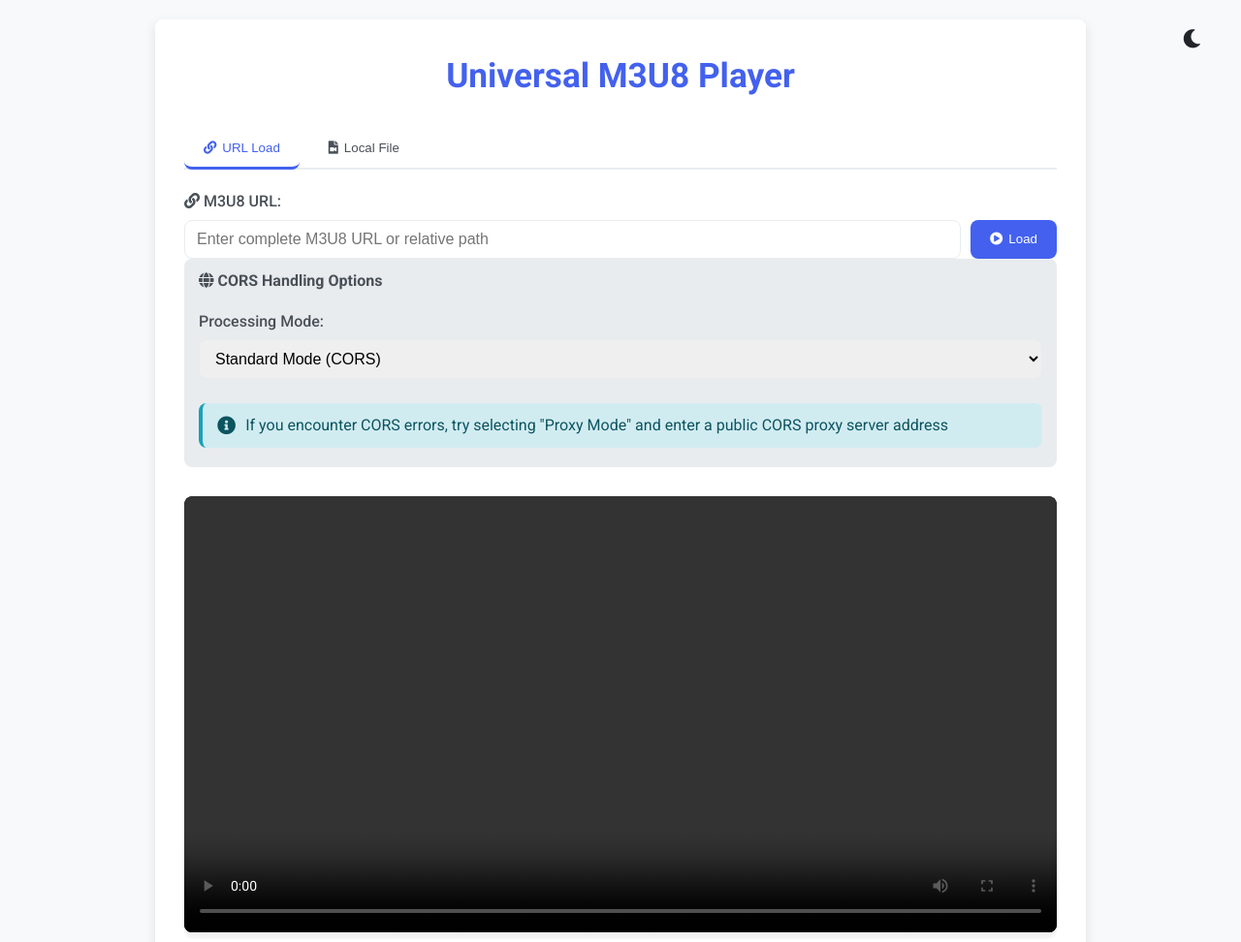
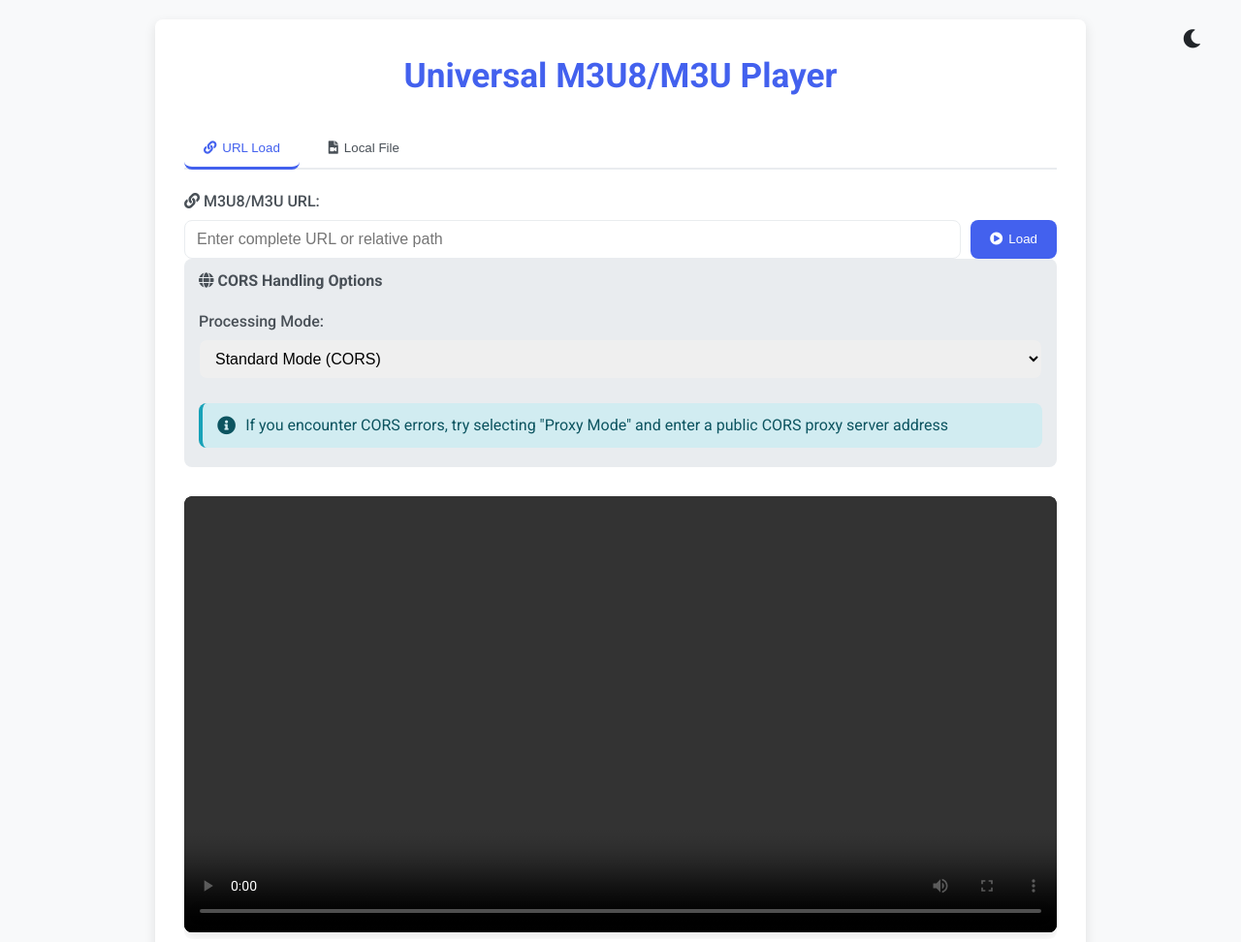
Before and after one commit to Sunstar16/Famous-Jailbreaks-As-PWAs, a plain HTML site: page index.html in a window 1280 px wide. Shown: the top 972 px of the page at 97% size. Drawn offline with nearby package versions, Linux system fonts and the light colour scheme.

Commit message:
Update index.html

```diff
--- a/index.html
+++ b/index.html
@@ -344,7 +344,7 @@
     </button>
 
     <div class="container">
-        <h1>Universal M3U8 Player</h1>
+        <h1>Universal M3U8/M3U Player</h1>
 
         <div class="tabs">
             <button class="tab active" data-target="url-tab">
@@ -357,9 +357,9 @@
 
         <div id="url-tab" class="tab-content active">
             <div class="input-group">
-                <label for="m3u8-url"><i class="fas fa-link"></i> M3U8 URL:</label>
+                <label for="m3u8-url"><i class="fas fa-link"></i> M3U8/M3U URL:</label>
                 <div class="url-action">
-                    <input type="text" id="m3u8-url" placeholder="Enter complete M3U8 URL or relative path">
+                    <input type="text" id="m3u8-url" placeholder="Enter complete URL or relative path">
                     <button id="load-url"><i class="fas fa-play-circle"></i> Load</button>
                 </div>
             </div>
@@ -394,7 +394,7 @@
                     <input type="text" id="base-url-local" placeholder="Enter base URL for relative paths in local M3U8 files">
                 </div>
 
-                <label><i class="fas fa-file-upload"></i> Select Local M3U8 File:</label>
+                <label><i class="fas fa-file-upload"></i> Select Local M3U8/M3U File:</label>
                 <div class="file-input-wrapper">
                     <input type="file" id="m3u8-file" accept=".m3u8">
                     <div class="file-input-trigger">
```
